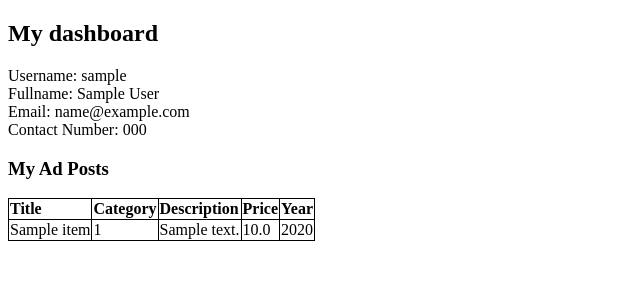
After one commit to swaaz/prycey, a Flask app: page /dashboard in a window 1280 px wide. The commit adds this page. Shown: the top 300 px of the page, without its empty margins (0-640 px from the left). Run offline with Flask 2, Linux system fonts and the light colour scheme; the visitor is signed in with stand-in values (Sample User, id 1); tables that the repository leaves empty hold one stand-in row (values such as "Sample post").

Commit message:
Added dashboard

```diff
--- a/api/main.py
+++ b/api/main.py
@@ -4,8 +4,8 @@ from flask_cors import CORS
 import json
 from database import init_db
 
+
 init_db()
-
 app = Flask(__name__)
 app.secret_key = "test"
 CORS(app)
@@ -46,11 +46,12 @@ def signin():
                                     """, tuple(cred.values())).fetchone()
 
             if cred_query is not None:
-                session["user_id"] = str(cred_query[0])
+                session["user_id"] = cred_query[0]
                 print(session["user_id"])
                 return redirect('/')
             else:
                 return "signin failed, wrong email or password"
+
 
 @app.route('/signout')
 def signout():
@@ -106,7 +107,7 @@ def signup():
                 return "error, username already taken"
             else:
                 c.execute("""INSERT INTO
-                            Users(username, password, name, email, contact_number)
+                            Users(username, name, email, contact_number, password)
                             VALUES(?,?,?,?,?)""", tuple(new_user.values()))
                 return redirect("/signin")
 
@@ -189,5 +190,27 @@ def render_users():
         return render_template("users.html", users=users)
 
 
+@app.route('/dashboard')
+def render_dashboard():
+    if "user_id" in session:
+        with sqlite3.connect("prycey.db") as conn:
+            c = conn.cursor()
+            details = c.execute("""
+                                    SELECT username, name, email, contact_number
+                                    FROM Users
+                                    WHERE user_id = (?)
+                                """, (session['user_id'],)).fetchone()
+            user_posts = c.execute("""
+                                    SELECT *
+                                    FROM Items
+                                    WHERE seller_id = (?)
+                                """, (session['user_id'],)).fetchall()
+            print(details)
+            print(user_posts)
+            return render_template("dashboard.html", details=details, user_posts=user_posts)
+    else:
+        return redirect("/signin")
+
+
 if __name__ == '__main__':
     app.run(debug=True, host='0.0.0.0')
--- /dev/null
+++ b/api/templates/dashboard.html
@@ -0,0 +1,33 @@
+{% extends "layout.html" %}
+
+{% block body %}
+    <h2>My dashboard</h2>
+
+    Username: {{details[0]}} </br>
+    Fullname: {{details[1]}} </br>
+    Email: {{details[2]}} </br>
+    Contact Number: {{details[3]}} </br>
+
+    <h3>My Ad Posts</h3>
+    <table style="border: 1px solid black; text-align: left;border-collapse: collapse;">
+        <tr style="border: 1px solid black;">
+            <th style="border: 1px solid black;">Title</th>
+            <th style="border: 1px solid black;">Category</th>
+            <th style="border: 1px solid black;">Description</th>
+            <th style="border: 1px solid black;">Price</th>
+            <th style="border: 1px solid black;">Year</th>
+            <!-- <th style="border: 1px solid black;">Added Date</th> -->
+        </tr>
+
+        {% for post in user_posts %}
+            <tr style="border: 1px solid black;">
+                <td style="border: 1px solid black;">{{post[1]}}</td>
+                <td style="border: 1px solid black;">{{post[2]}}</td>
+                <td style="border: 1px solid black;">{{post[3]}}</td>
+                <td style="border: 1px solid black;">{{post[4]}}</td>
+                <td style="border: 1px solid black;">{{post[5]}}</td>
+            </tr>
+        {% endfor %}
+    </table>
+
+{% endblock %}
```
Also changed, not shown: api/templates/index.html (+5 -4 lines).
